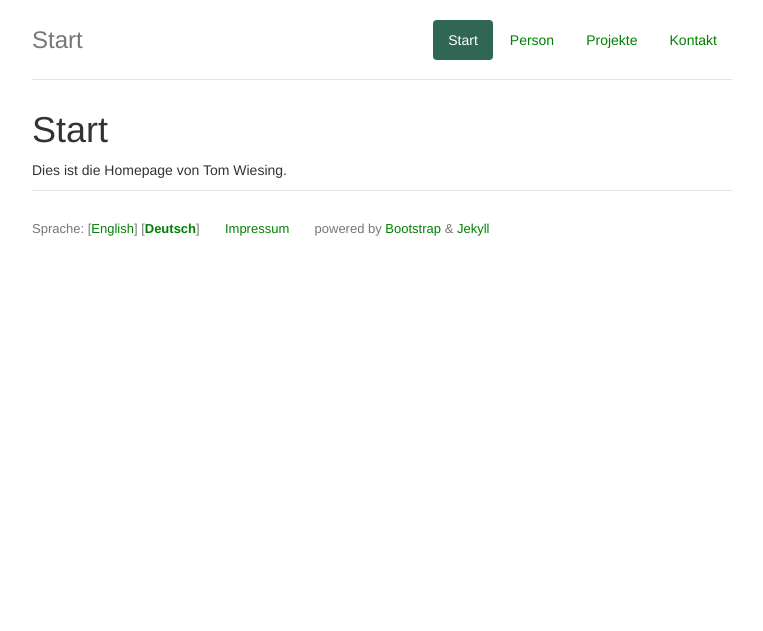
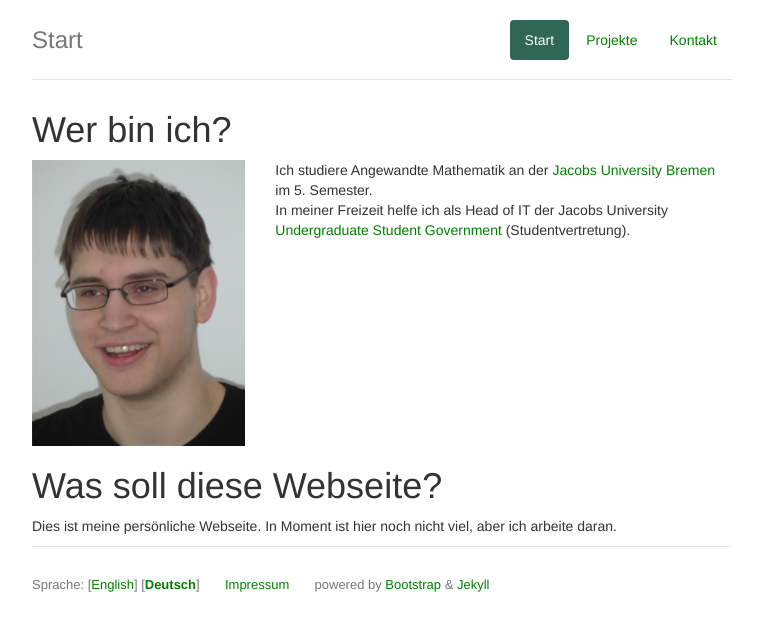
Before and after one commit to tkw1536/tkw01536.de, a Jekyll site: the page built from de/index.md, in a window 1280 px wide. Shown: the top 631 px of the page, without its empty margins (258-1021 px from the left). Built offline with Jekyll 4.4.1, drawn with Linux system fonts in a browser that asks for light colours; nearby versions of some CDN libraries; Markdown is read by kramdown in place of the engine named in the settings.

```diff
--- a/_config.yml
+++ b/_config.yml
@@ -1,4 +1,3 @@
-markdown: rdiscount
 exclude: [README.md, .gitignore]
 defaults:
   -
--- a/de/index.md
+++ b/de/index.md
@@ -1,7 +1,22 @@
 ---
+layout: default
 title: Start
 key: 0
 ---
-# Start
 
-Dies ist die Homepage von Tom Wiesing.
+<h1>Wer bin ich?</h1>
+
+<div class="row">
+    <div class="col-md-4">
+        <img src="/assets/images/profile.jpg" style="width: 100%; height: 100%; ">
+    </div>
+    <div class="col-md-8">
+        Ich studiere Angewandte Mathematik an der <a href="https://www.jacobs-university.de/" target="_blank">Jacobs University Bremen</a> im 5. Semester. <br />
+
+        In meiner Freizeit helfe ich als Head of IT der Jacobs University <a href="https://www.jacobs-university-usg.de/" target="_blank">Undergraduate Student Government</a> (Studentvertretung).
+    </div>
+</div>
+
+<h1>Was soll diese Webseite?</h1>
+
+Dies ist meine persönliche Webseite. In Moment ist hier noch nicht viel, aber ich arbeite daran.
```
Also changed, not shown: de/bio/index.md (deleted, +0 -6 lines), de/contact/index.md (+4 -2 lines), en/bio/index.md (deleted, +0 -7 lines), en/contact/index.md (+3 -1 lines), en/index.html (added, +22 -0 lines), en/index.md (deleted, +0 -8 lines), assets/images/profile.jpg (added).
